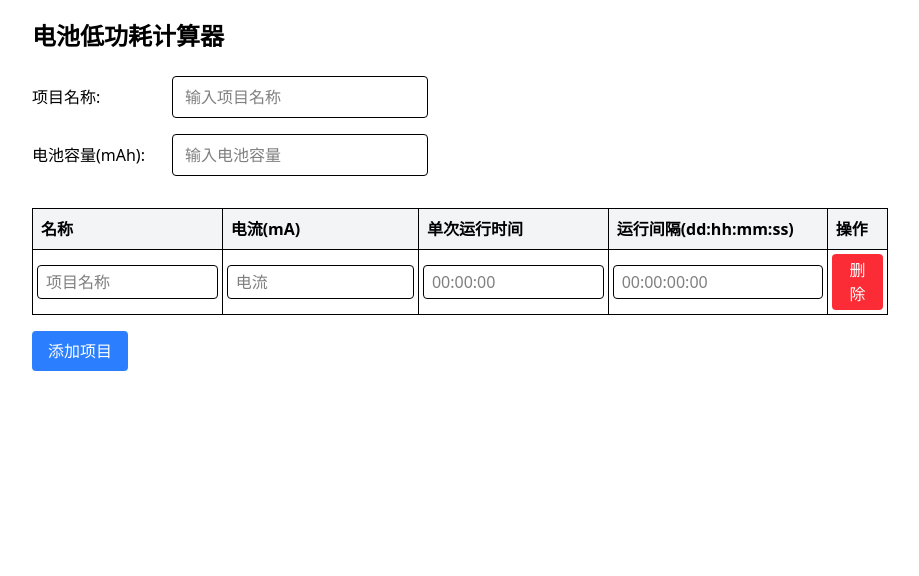
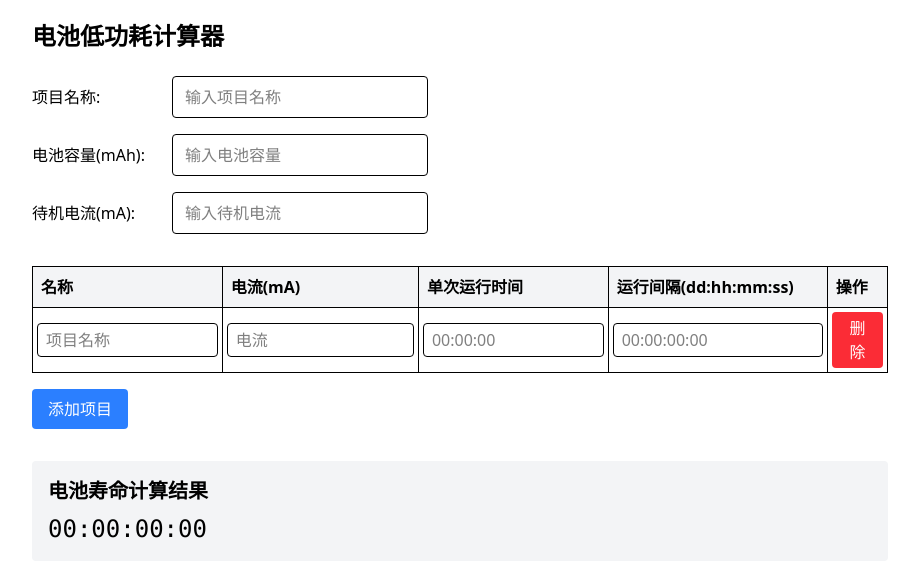
Before and after one commit to createskyblue/embedded-battery-lifetime-calculator, a Vue app: page / in a window 1280 px wide. Shown: the top 576 px of the page, without its empty margins (180-1099 px from the left). Built offline with nearby package versions, Linux system fonts and the light colour scheme.

Commit message:
feat(App): add battery life calculation functionality
- Add input field for idle current
- Implement battery life calculation logic
- Display calculation result below the item list
- Add helper function to parse time to seconds

```diff
--- a/src/App.vue
+++ b/src/App.vue
@@ -17,6 +17,16 @@
         v-model.number="batteryCapacity"
         type="number"
         placeholder="输入电池容量"
+        class="px-3 py-2 border rounded w-64"
+      />
+    </div>
+
+    <div class="mb-4">
+      <label class="inline-block w-32 mr-3">待机电流(mA):</label>
+      <input
+        v-model.number="idleCurrent"
+        type="number"
+        placeholder="输入待机电流"
         class="px-3 py-2 border rounded w-64"
       />
     </div>
@@ -80,6 +90,13 @@
       >
         添加项目
       </button>
+
+      <div class="mt-8 p-4 bg-gray-100 rounded">
+        <h2 class="text-xl font-semibold mb-2">电池寿命计算结果</h2>
+        <div class="text-2xl font-mono">
+          {{ calculateBatteryLife() }}
+        </div>
+      </div>
     </div>
   </div>
 </template>
@@ -91,6 +108,7 @@ import axios from 'axios'
 import './styles/index.css'
 const projectName = ref('');
 const batteryCapacity = ref(null);
+const idleCurrent = ref(null);
 const items = ref([{
   name: '',
   current: null,
@@ -110,6 +128,80 @@ const addItem = () => {
 const removeItem = (index) => {
   items.value.splice(index, 1);
 };
+
+// 将时间字符串(hh:mm:ss或dd:hh:mm:ss)转换为秒数
+const parseTimeToSeconds = (timeStr) => {
+  if (!timeStr) return 0;
+
+  const parts = timeStr.split(':').map(Number);
+  if (parts.length === 3) {
+    // hh:mm:ss格式
+    return parts[0] * 3600 + parts[1] * 60 + parts[2];
+  } else if (parts.length === 4) {
+    // dd:hh:mm:ss格式
+    return parts[0] * 86400 + parts[1] * 3600 + parts[2] * 60 + parts[3];
+  }
+  return 0;
+};
+
+const calculateBatteryLife = () => {
+  if (!batteryCapacity.value) return '00:00:00:00';
+
+  let totalEnergy = 0; // 总能量消耗(mAh)
+  let hasActiveItems = false;
+
+  // 计算所有任务的能量消耗
+  items.value.forEach(item => {
+    if (item.current && item.duration && item.interval) {
+      const durationSec = parseTimeToSeconds(item.duration);
+      const intervalSec = parseTimeToSeconds(item.interval);
+
+      if (durationSec > 0 && intervalSec > 0) {
+        // 计算任务占空比和平均电流
+        const dutyCycle = durationSec / intervalSec;
+        const avgCurrent = item.current * dutyCycle;
+        totalEnergy += avgCurrent;
+        hasActiveItems = true;
+      }
+    }
+  });
+
+  // 添加待机电流
+  if (idleCurrent.value) {
+    if (hasActiveItems) {
+      // 有任务时，待机电流按(1 - 占空比)计算
+      totalEnergy += idleCurrent.value * (1 - (totalEnergy / (totalEnergy + idleCurrent.value)));
+    } else {
+      // 无任务时，完全使用待机电流
+      totalEnergy = idleCurrent.value;
+      hasActiveItems = true;
+    }
+  }
+
+  if (!hasActiveItems) return '00:00:00:00';
+  if (totalEnergy === 0) return '00:00:00:00';
+
+  // 计算总小时数
+  const totalHours = batteryCapacity.value / totalEnergy;
+
+  // 转换为年、天、小时、分钟、秒
+  const totalSeconds = Math.floor(totalHours * 3600);
+  const totalDays = Math.floor(totalSeconds / 86400);
+  const years = Math.floor(totalDays / 365);
+  const days = totalDays % 365;
+  const hours = Math.floor((totalSeconds % 86400) / 3600);
+  const minutes = Math.floor((totalSeconds % 3600) / 60);
+  const seconds = totalSeconds % 60;
+
+  let result = '';
+  if (years > 0) result += `${years}年`;
+  if (days > 0 || years > 0) result += `${days}天`;
+  if (hours > 0 || days > 0 || years > 0) result += `${hours}时`;
+  if (minutes > 0 || hours > 0 || days > 0 || years > 0) result += `${minutes}分`;
+  result += `${seconds}秒`;
+
+  return result || '0秒';
+};
 </script>
 
 <style scoped>
```
